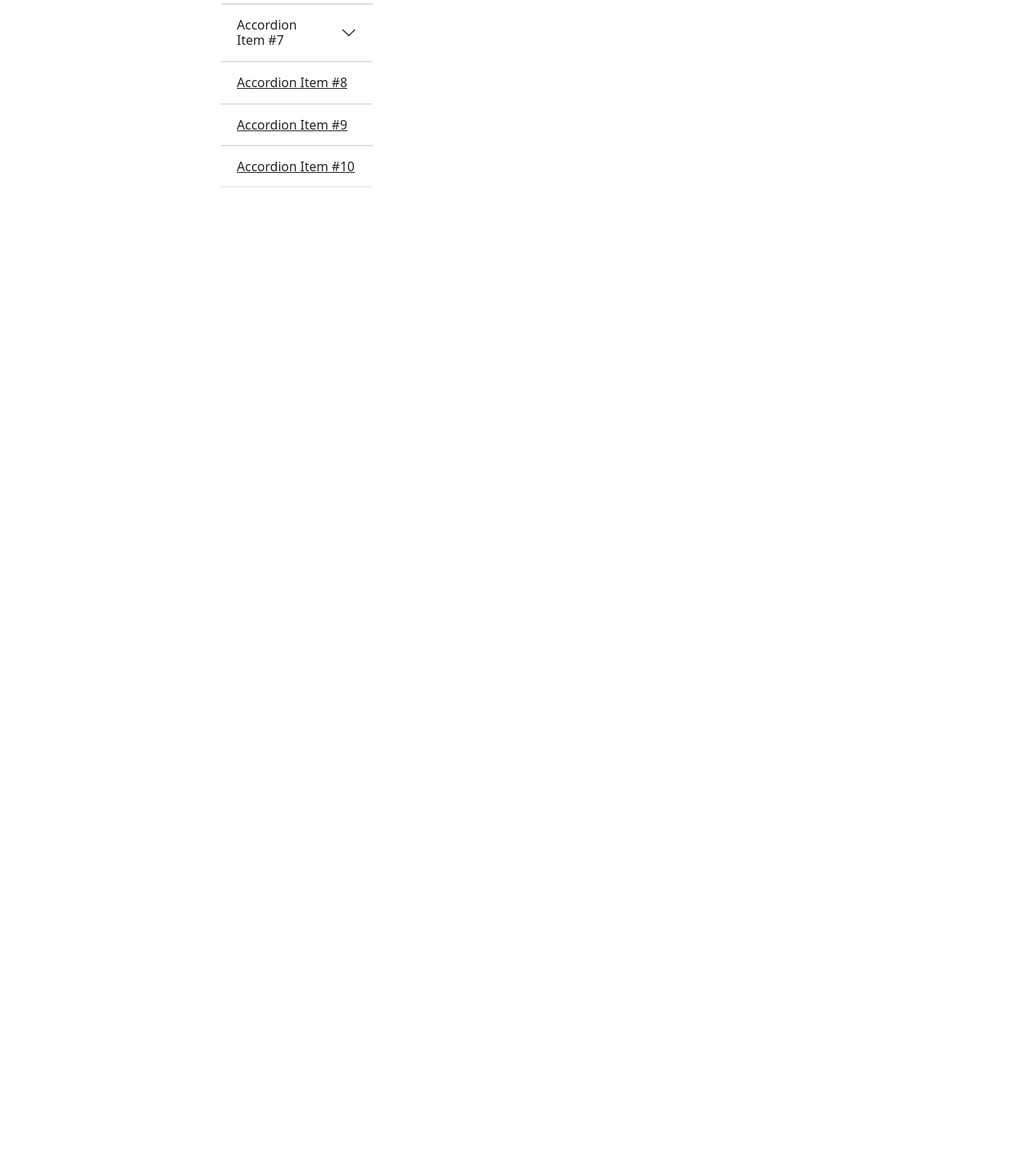
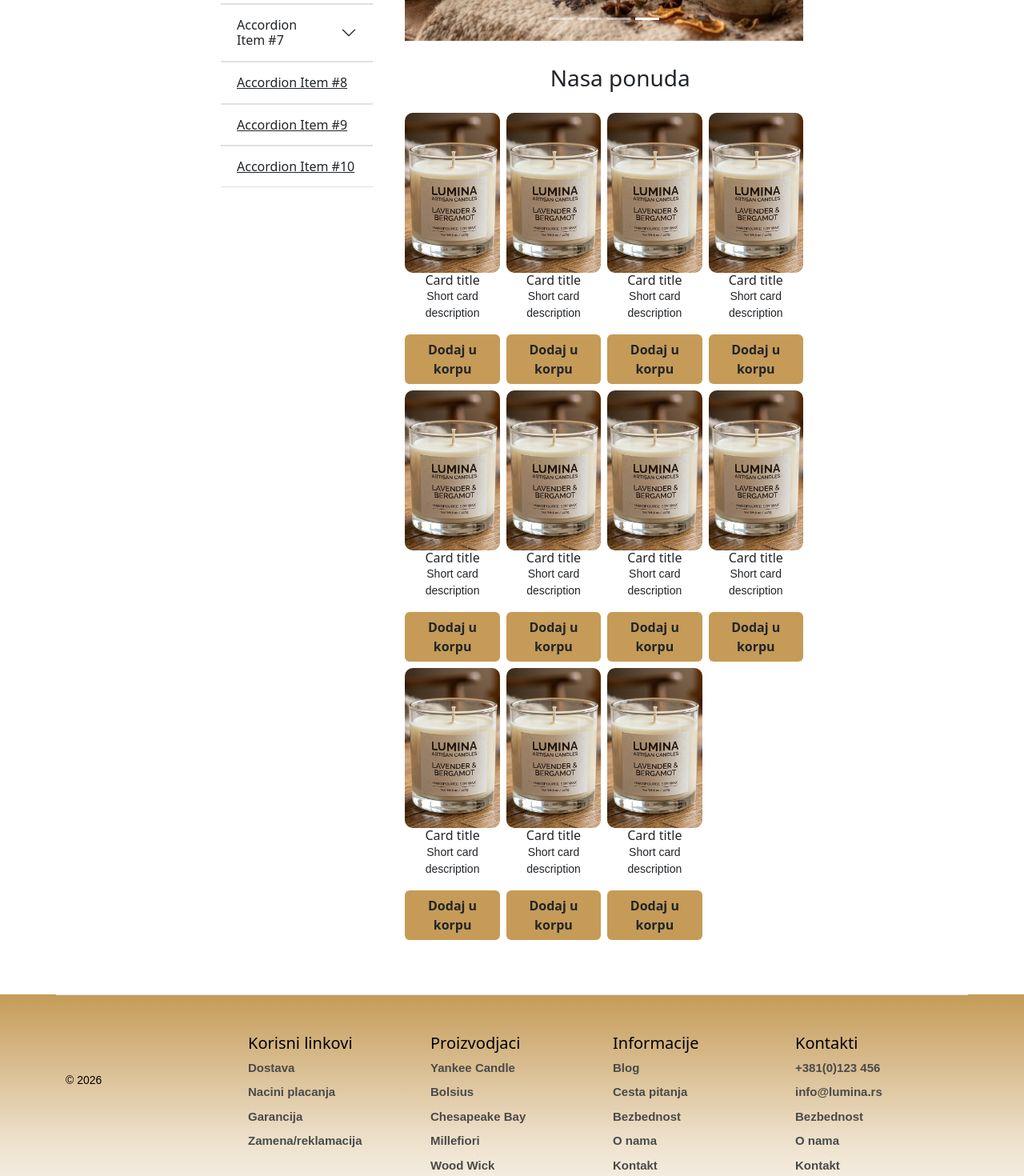
Before and after one commit to MladenTT/lumina-frontend, a React (Vite) app: page / in a window 1280 px wide. Shown: the part 540-2010 px from the top of the page at 80% size. Before the commit the page ends 1171 px from the top, so only its background shows below. Built offline with nearby package versions, Linux system fonts and the light colour scheme.

Commit message:
Uradjen body i footer

```diff
--- a/src/components/Body.css
+++ b/src/components/Body.css
@@ -15,7 +15,16 @@
 .Body-right {
     padding: 20px;
     width: 70%;
-    height: 1000px;
+    height: auto;
+}
+
+.Body-right-title {
+    text-align: center;
+    height: 40px;
+    padding-left: 40px;
+    width: 100%;
+    margin-top: 30px;
+    margin-bottom: 20px;;
 }
 
 @media screen and (max-width: 768px) {
--- a/src/components/Body.jsx
+++ b/src/components/Body.jsx
@@ -1,6 +1,7 @@
 import './Body.css'
 import Carousel from './Carousel';
 import Shortcuts from './Shortcuts';
+import Card from './Card';
 
 const Body = () => {
     return (
@@ -10,6 +11,44 @@ const Body = () => {
             </div>
             <div className="Body-right">
                  <Carousel />
+                 <div className="Body-right-title">
+                    <h3>Nasa ponuda</h3>
+                </div>
+                <div className="row row-cols-3 row-cols-lg-4 g-2">
+                    <div className="col">
+                        <Card />
+                    </div>
+                    <div className="col">
+                        <Card />
+                    </div>
+                    <div className="col">
+                        <Card />
+                    </div>
+                    <div className="col">
+                        <Card />
+                    </div>
+                    <div className="col">
+                        <Card />
+                    </div>
+                    <div className="col">
+                        <Card />
+                    </div>
+                    <div className="col">
+                        <Card />
+                    </div>
+                    <div className="col">
+                        <Card />
+                    </div>
+                    <div className="col">
+                        <Card />
+                    </div>
+                    <div className="col">
+                        <Card />
+                    </div>
+                    <div className="col">
+                        <Card />
+                    </div>
+                </div>
             </div>
 
         </div>
--- /dev/null
+++ b/src/components/Card.css
@@ -0,0 +1,44 @@
+.card-container {
+    min-height: 250px;
+    height: auto;
+    text-align: center;
+}
+
+/* 1. Novi kontejner koji drži sliku i seče višak */
+.card-img-wrapper {
+    width: 100%;
+    height: 200px;     /* Fiksiraj visinu slike po želji */
+    overflow: hidden;  /* KLJUČNO: Sprečava da uvećana slika izađe van okvira */
+    border-radius: 10px;
+}
+
+/* 2. Podešavanja za samu sliku i tranziciju */
+.card-container img {
+    height: 100%;
+    width: 100%;
+    object-fit: cover; /* Sprečava izobličenje slike */
+    transition: transform 0.4s ease-in-out; /* Glatka animacija pri zumiranju */
+}
+
+/* 3. Efekat zumiranja kada se pređe mišem preko kontejnera slike */
+.card-img-wrapper:hover img {
+    transform: scale(1.1); /* Uvećava sliku za 10% */
+}
+
+p {
+    font-family: Arial, sans-serif;
+    font-size: 14px;
+}
+
+.btn1 {
+    background-color: #C59B57;
+    font-weight: 600;
+}
+
+.btn1:hover {
+    background-color: #c99035;
+}
+
+.btn1:active {
+    background-color: #c99035 !important;
+}
--- /dev/null
+++ b/src/components/Card.jsx
@@ -0,0 +1,18 @@
+import './Card.css';
+
+const Card = () => {
+    return (
+        <div className="card-container">
+            <div className="card-img-wrapper">
+                <img src="/images/model/model1.jpg"  alt="..."></img>
+            </div>
+            <div className="card-body">
+                <h6 className="card-title">Card title</h6>
+                <p className="card-text">Short card description</p>
+                <button type="button" className="btn btn1">Dodaj u korpu</button>
+            </div>
+        </div>
+    );
+}
+
+export default Card;
--- a/src/components/Carousel.jsx
+++ b/src/components/Carousel.jsx
@@ -7,7 +7,8 @@ const Carousel = () => {
                 <div className="carousel-indicators">
                     <button type="button" data-bs-target="#myCarousel" data-bs-slide-to="0" aria-label="Slide 1"></button>
                     <button type="button" data-bs-target="#myCarousel" data-bs-slide-to="1" aria-label="Slide 2"></button>
-                    <button type="button" data-bs-target="#myCarousel" data-bs-slide-to="2" aria-label="Slide 3" className="active" aria-current="true"></button>
+                    <button type="button" data-bs-target="#myCarousel" data-bs-slide-to="2" aria-label="Slide 3"></button>
+                    <button type="button" data-bs-target="#myCarousel" data-bs-slide-to="3" aria-label="Slide 4" className="active" aria-current="true"></button>
                 </div>
                 <div className="carousel-inner">
 
@@ -17,8 +18,7 @@ const Carousel = () => {
                         <div className="container">
                             <div className="carousel-caption text-start">
                                 <h4>Slika headline.</h4>
-                                <p>Some representative placeholder content for the first slide of the carousel.</p>
-                                <a className="btn btn-lg btn-outline theme-inverse" href="#">Learn more</a>                      </div>
+                                <p>Some representative placeholder content for the first slide of the carousel.</p>          </div>
                         </div>
                     </div>
 
@@ -29,7 +29,6 @@ const Carousel = () => {
                             <div className="carousel-caption">
                                 <h4>Another example headline.</h4>
                                 <p>Some representative placeholder content for the second slide of the carousel.</p>
-                                <a className="btn btn-lg btn-outline theme-inverse" href="#">Learn more</a>
                             </div>
                         </div>
                     </div>
@@ -41,7 +40,17 @@ const Carousel = () => {
                             <div className="carousel-caption text-end">
                                 <h4>One more for good measure.</h4>
                                 <p>Some representative placeholder content for the third slide of this carousel.</p>
-                                <a className="btn btn-lg btn-outline theme-inverse" href="#">Learn more</a>
+                            </div>
+                        </div>
+                    </div>
+
+                     {/* Cetvrta slika */}
+                    <div className="carousel-item">
+                        <img src="/images/carousel/carousel4.jpg" className="d-block w-100" alt="Slide 4" />
+                        <div className="container">
+                            <div className="carousel-caption">
+                                <h4>Another example headline.</h4>
+                                <p>Some representative placeholder content for the second slide of the carousel.</p>
                             </div>
                         </div>
                     </div>
--- /dev/null
+++ b/src/components/Footer.css
@@ -0,0 +1,15 @@
+.Footer-container {
+    color:black;
+    background: linear-gradient(to bottom, #C59B57 0%, rgba(197, 155, 87, 0.3) 60%, rgba(255, 255, 255, 0.9) 100%);
+    width: 100%;
+}
+
+.Footer-container a {
+    color: #4a4a4a; /* Malo svetlija crna / tamno siva */
+    font-size: 15px; /* Smanjen font (podesi po želji npr. na 12px ili 13px) */
+    transition: color 0.3s ease; /* Glatki prelaz pri hover-u */
+}
+
+.Footer-container a:hover {
+    color: #8c8c8c; /* Svetlija siva boja na hover */
+}
--- /dev/null
+++ b/src/components/Footer.jsx
@@ -0,0 +1,104 @@
+import './Footer.css';
+
+const Footer = () => {
+    return (
+        <div className="Footer-container">
+            <div className="container">
+                {/* Korišćenjem row-cols-5 osiguravamo da je svih 5 sekcija uvek u istom redu */}
+                <footer className="row row-cols-5 py-5 my-5 border-top">
+                    <div className="col mb-4">
+                        <a href="/" className="d-flex align-items-center mb-3 theme-inverse text-decoration-none" aria-label="Bootstrap">
+                            <svg className="bi me-2" width="40" height="32" aria-hidden="true">
+                                <use href="#bootstrap"></use>
+                            </svg>
+                        </a>
+                        <p className="fg-2">© 2026</p>
+                    </div>
+
+                    <div className="col mb-4">
+                        <h5>Korisni linkovi</h5>
+                        <ul className="nav flex-column">
+                            <li className="nav-item mb-2">
+                                <a href="#" className="nav-link p-0 fg-2">Dostava</a>
+                            </li>
+                            <li className="nav-item mb-2">
+                                <a href="#" className="nav-link p-0 fg-2">Nacini placanja</a>
+                            </li>
+                            <li className="nav-item mb-2">
+                                <a href="#" className="nav-link p-0 fg-2">Garancija</a>
+                            </li>
+                            <li className="nav-item mb-2">
+                                <a href="#" className="nav-link p-0 fg-2">Zamena/reklamacija</a>
+                            </li>
+                        </ul>
+                    </div>
+
+                    <div className="col mb-4">
+                        <h5>Proizvodjaci</h5>
+                        <ul className="nav flex-column">
+                            <li className="nav-item mb-2">
+                                <a href="#" className="nav-link p-0 fg-2">Yankee Candle</a>
+                            </li>
+                            <li className="nav-item mb-2">
+                                <a href="#" className="nav-link p-0 fg-2">Bolsius</a>
+                            </li>
+                            <li className="nav-item mb-2">
+                                <a href="#" className="nav-link p-0 fg-2">Chesapeake Bay</a>
+                            </li>
+                            <li className="nav-item mb-2">
+                                <a href="#" className="nav-link p-0 fg-2">Millefiori</a>
+                            </li>
+                            <li className="nav-item mb-2">
+                                <a href="#" className="nav-link p-0 fg-2">Wood Wick</a>
+                            </li>
+                        </ul>
+                    </div>
+
+                    <div className="col mb-4">
+                        <h5>Informacije</h5>
+                        <ul className="nav flex-column">
+                            <li className="nav-item mb-2">
+                                <a href="#" className="nav-link p-0 fg-2">Blog</a>
+                            </li>
+                            <li className="nav-item mb-2">
+                                <a href="#" className="nav-link p-0 fg-2">Cesta pitanja</a>
+                            </li>
+                            <li className="nav-item mb-2">
+                                <a href="#" className="nav-link p-0 fg-2">Bezbednost</a>
+                            </li>
+                            <li className="nav-item mb-2">
+                                <a href="#" className="nav-link p-0 fg-2">O nama</a>
+                            </li>
+                            <li className="nav-item mb-2">
+                                <a href="#" className="nav-link p-0 fg-2">Kontakt</a>
+                            </li>
+                        </ul>
+                    </div>
+
+                    <div className="col mb-4">
+                        <h5>Kontakti</h5>
+                        <ul className="nav flex-column">
+                            <li className="nav-item mb-2">
+                                <a href="#" className="nav-link p-0 fg-2">+381(0)123 456</a>
+                            </li>
+                            <li className="nav-item mb-2">
+                                <a href="#" className="nav-link p-0 fg-2">info@lumina.rs</a>
+                            </li>
+                            <li className="nav-item mb-2">
+                                <a href="#" className="nav-link p-0 fg-2">Bezbednost</a>
+                            </li>
+                            <li className="nav-item mb-2">
+                                <a href="#" className="nav-link p-0 fg-2">O nama</a>
+                            </li>
+                            <li className="nav-item mb-2">
+                                <a href="https://maps.app.goo.gl/NP644iQQX4TbSUuR7" className="nav-link p-0 fg-2">Kontakt</a>
+                            </li>
+                        </ul>
+                    </div>
+                </footer>
+            </div>
+        </div>
+    );
+}
+
+export default Footer;
--- a/src/pages/Home.jsx
+++ b/src/pages/Home.jsx
@@ -1,5 +1,6 @@
 import Navbar from "../components/Navbar";
 import Body from "../components/Body";
+import Footer from "../components/Footer";
 
 
 const Home = () => {
@@ -8,6 +9,7 @@ const Home = () => {
         <div className="Navbar-container">
             <Navbar />
             <Body />
+            <Footer />
         </div>
     )
 
```
Also changed, not shown: src/components/Carousel.css (+32 -15 lines), public/images/model/model1.jpg (added).
